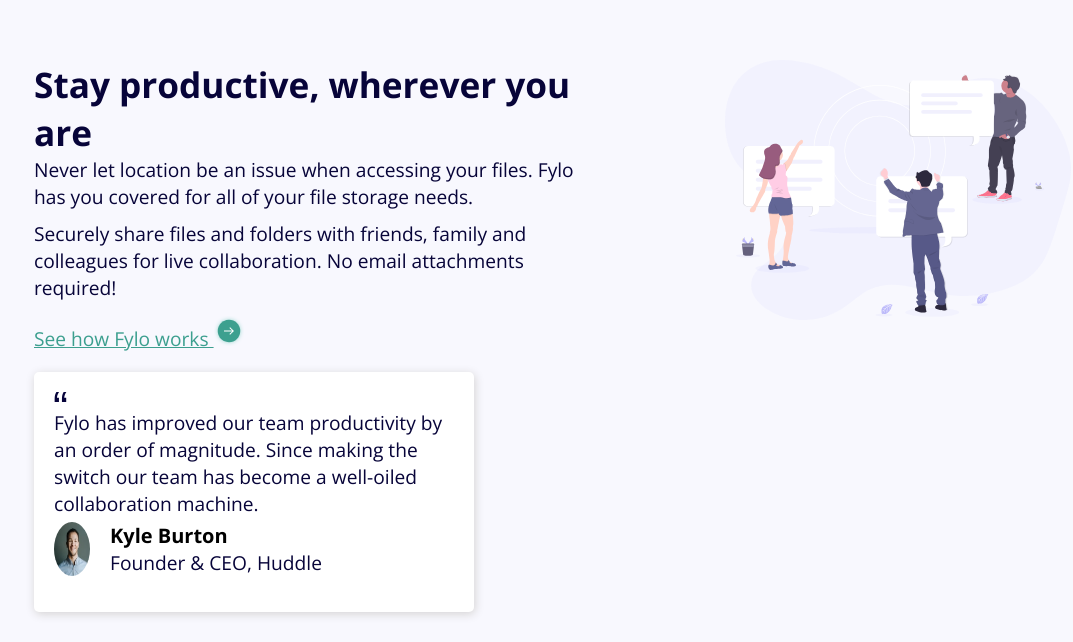
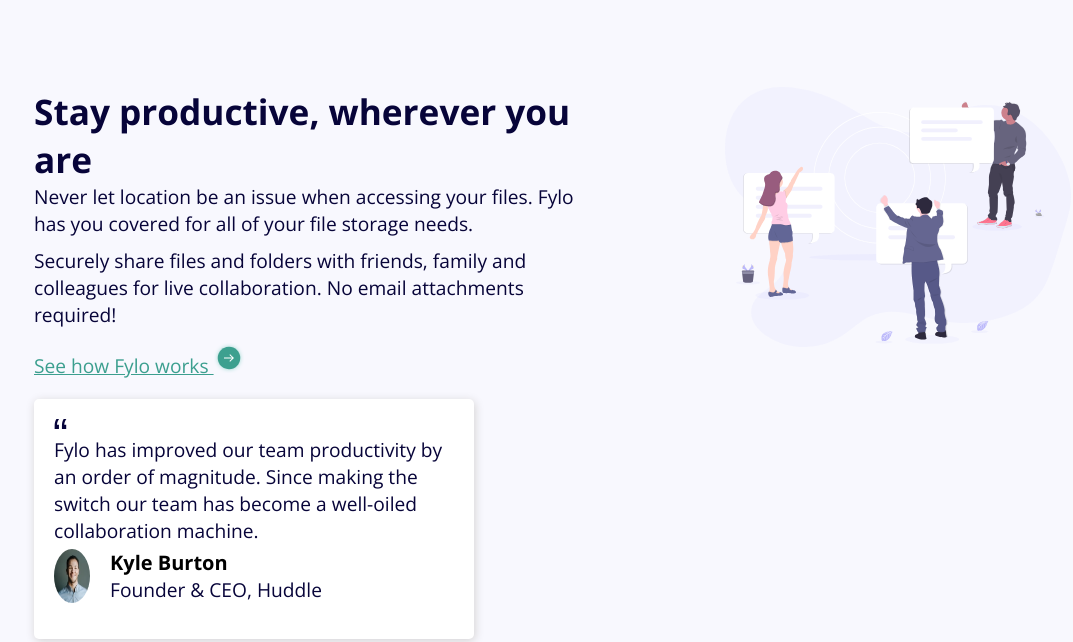
Before and after one commit to INDABOT/FYLO, a plain HTML site: page index.html in a window 1280 px wide. Shown: the part 794-1436 px from the top of the page, without its empty margins (30-1103 px from the left). Drawn offline with nearby package versions, Linux system fonts and the light colour scheme; a web font is replaced by a local one.

Commit message:
subtle changes

```diff
--- a/styles.css
+++ b/styles.css
@@ -339,7 +339,7 @@ margin: auto;
     background-repeat: no-repeat;
     background-position: center;
     min-height: 100%;
-    margin-top: 8rem;
+    margin-top: 9.7rem;
     padding-top: 8rem;
     padding-bottom: 8rem;
 
```
